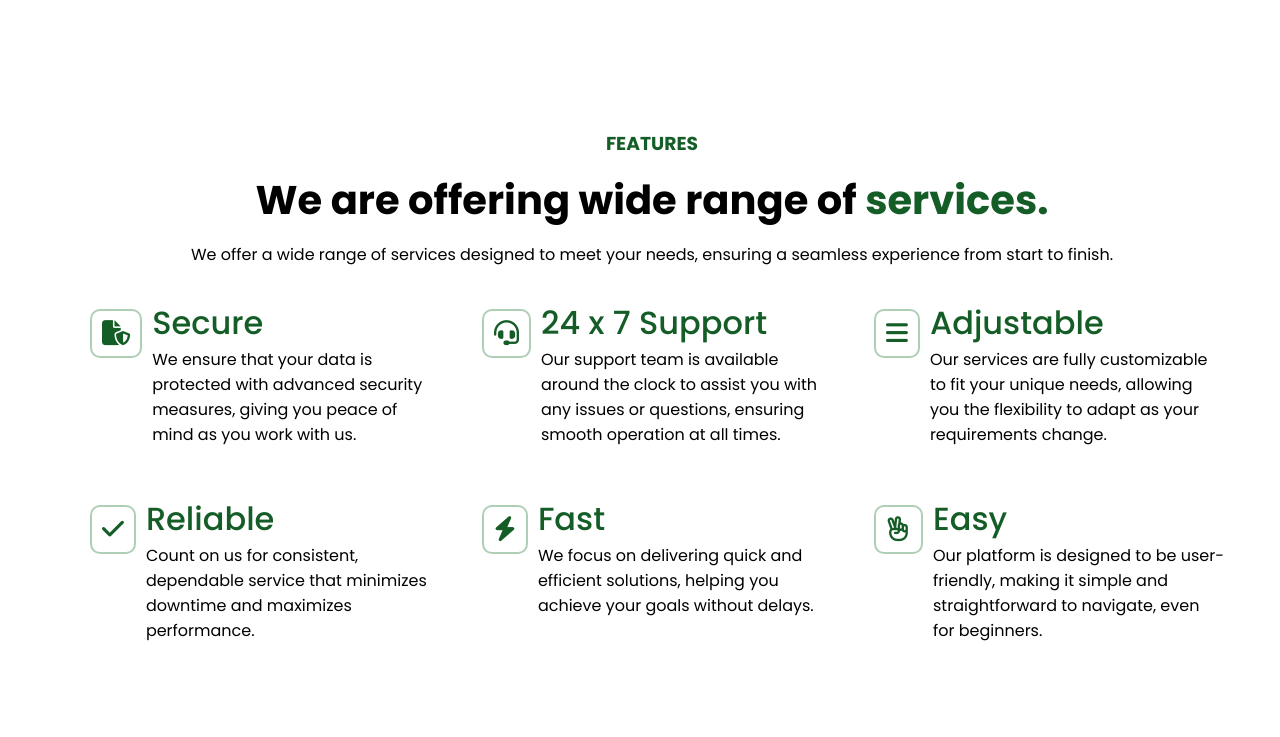
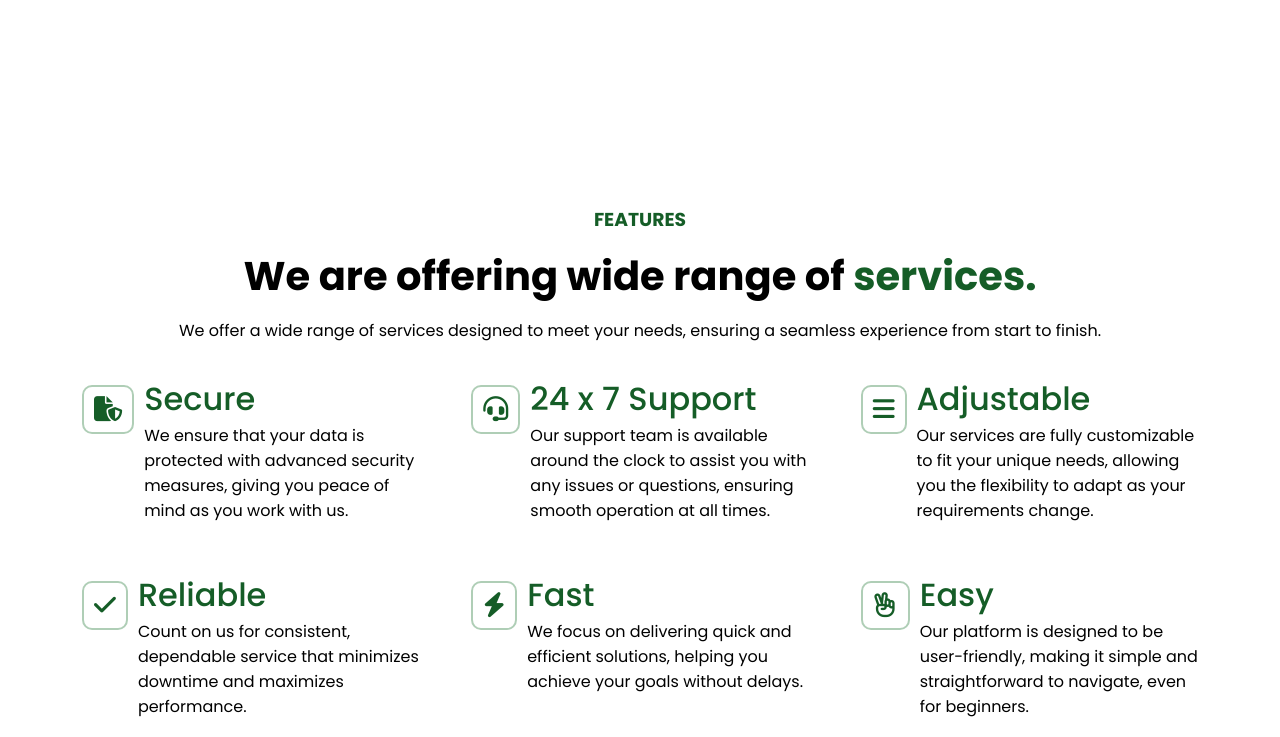
Before and after one commit to ShafinKhan-Pathan/SaaS-webpages, a plain HTML site: page index.html in a window 1280 px wide. Shown: the part 794-1531 px from the top of the page. Drawn offline with Linux system fonts and the light colour scheme.

Commit message:
Completed the final project and did some small changes

```diff
--- a/style.css
+++ b/style.css
@@ -25,7 +25,7 @@ li {
 .row {
   width: 100%;
   max-width: 1200px;
-  padding-left: 24px;
+  padding: 16px 16px;
   margin: 0 auto;
 }
 
```
